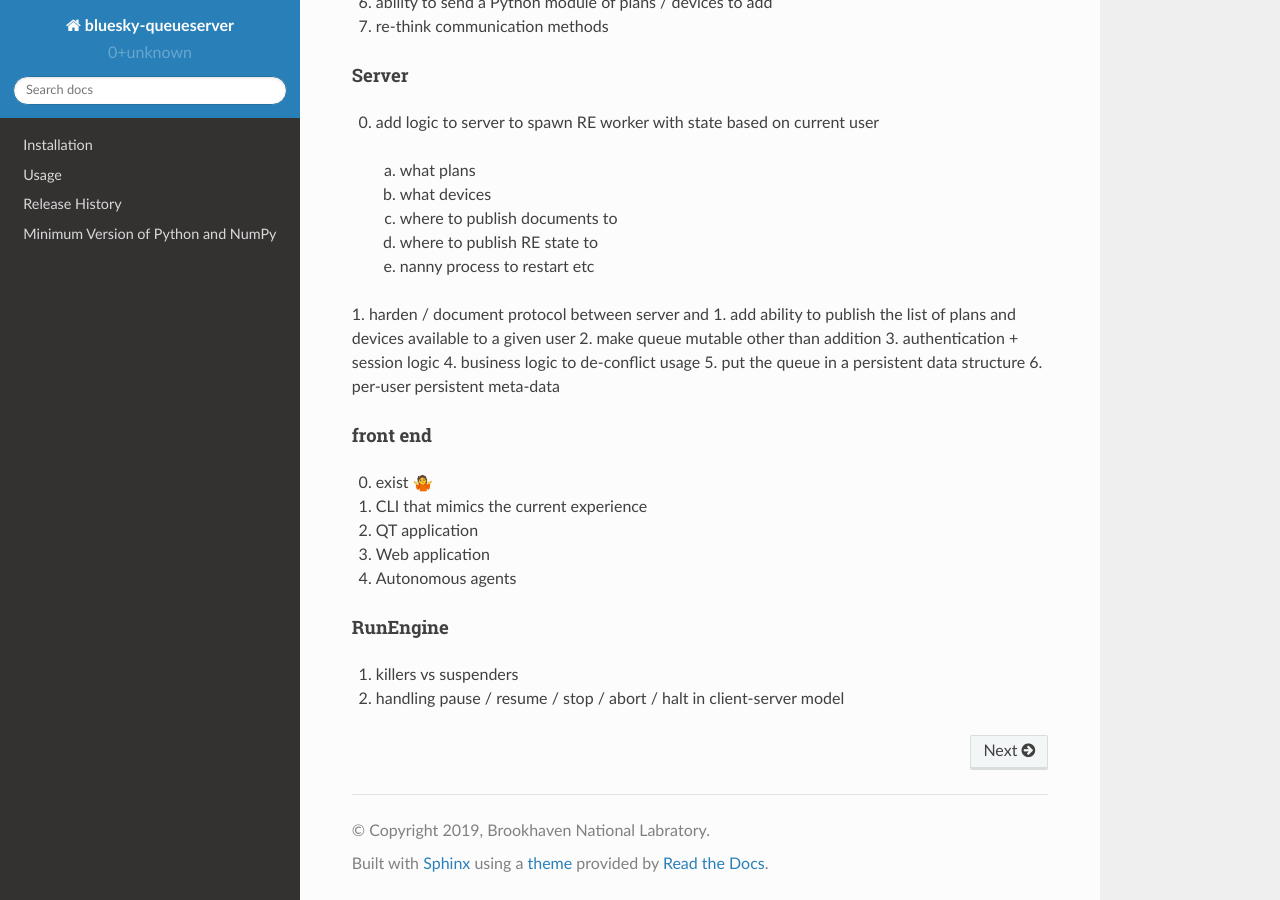
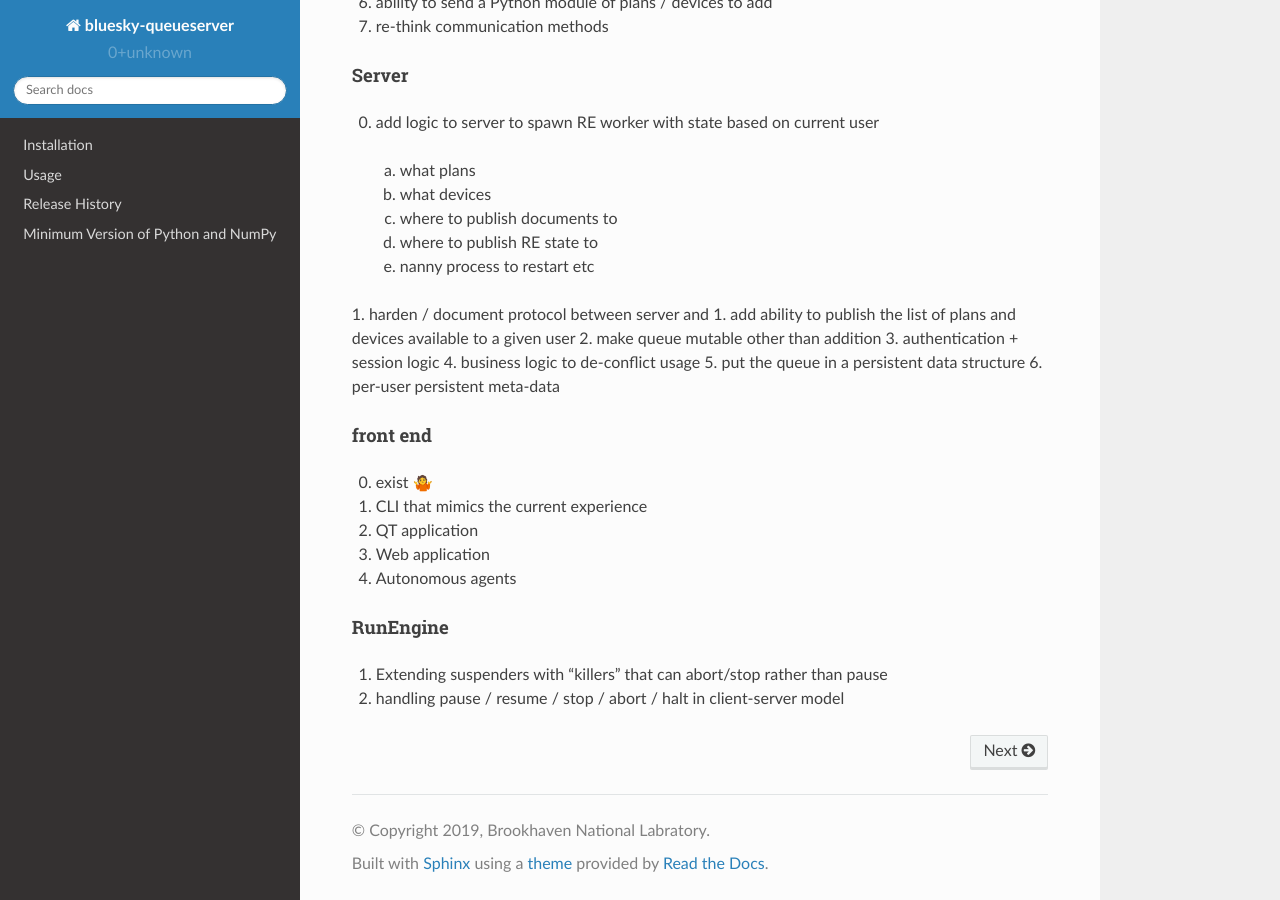
Before and after one commit to bluesky/bluesky-queueserver, a Sphinx documentation site: the page built from docs/source/index.rst, in a window 1280 px wide and 900 px high, scrolled down 5544 px. Built offline with Sphinx 7.4.7 and the Read the Docs theme 2.0.0, drawn with Linux system fonts in a browser that asks for light colours.

Commit message:
Update docs/source/index.rst
Co-authored-by: Dan Allan <dallan@bnl.gov>

```diff
--- a/docs/source/index.rst
+++ b/docs/source/index.rst
@@ -341,5 +341,5 @@ front end
 RunEngine
 ~~~~~~~~~
 
-1. killers vs suspenders
+1. Extending suspenders with "killers" that can abort/stop rather than pause
 2. handling pause / resume / stop / abort / halt in client-server model
```
